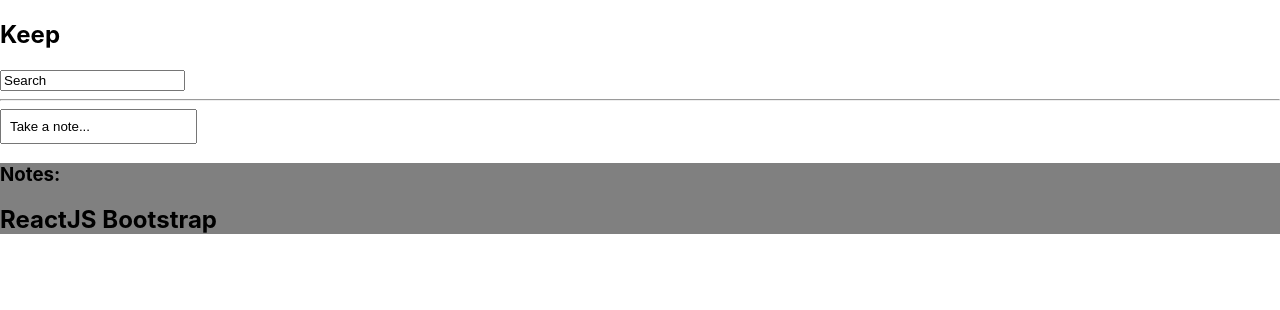
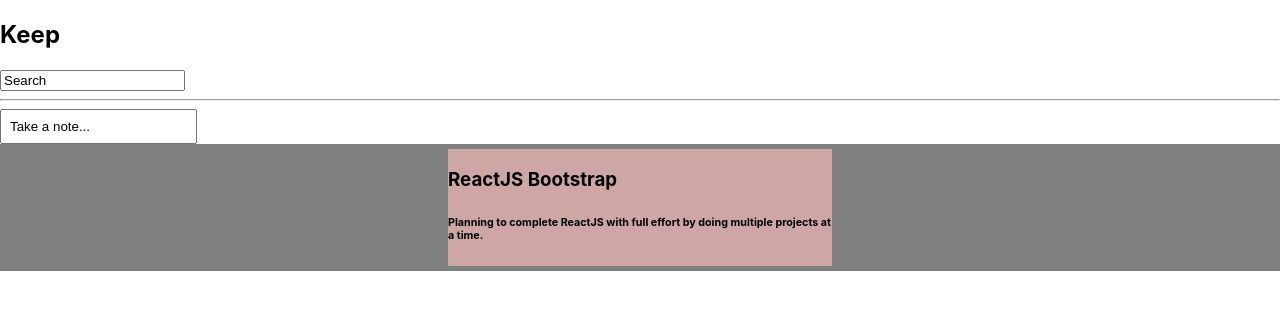
Before and after one commit to dhanapal4/google-keep-react-app, a React (Create React App) app: page / in a window 1280 px wide. Shown: the top 310 px of the page. Built offline with nearby package versions, Linux system fonts and the light colour scheme.

Commit message:
Note Card UI changed

```diff
--- a/src/Components/Body/ShowNotes.js
+++ b/src/Components/Body/ShowNotes.js
@@ -1,13 +1,19 @@
+import Card from "../UI/Card";
+import classes from "./ShowNotes.module.css";
 
-import Card from '../UI/Card';
-
-const ShowNotes=(props)=>{
-    return(
+const ShowNotes = (props) => {
+  return (
+    <div className={classes.bkg}>
+      {props.notes.map((note) => (
         <Card>
-            <h3>Notes:</h3>
-        {props.notes.map((note)=><h2 key={note.id}>{note.title}</h2>)}
+          <div key={note.id}>
+            <h3>{note.title}</h3>
+            <h6>{note.body}</h6>
+          </div>
         </Card>
-    );
-}
+      ))}
+    </div>
+  );
+};
 
 export default ShowNotes;
--- a/src/Components/Body/ShowNotes.module.css
+++ b/src/Components/Body/ShowNotes.module.css
@@ -0,0 +1,9 @@
+.bkg{
+    background-color: grey;
+    display: flex;
+    flex-direction: row;
+    flex-wrap: wrap;
+    justify-content: center;
+    /* align-items: center; */
+    /* display: inline; */
+}
--- a/src/Components/UI/Card.module.css
+++ b/src/Components/UI/Card.module.css
@@ -1,3 +1,5 @@
 .card{
-    background-color:grey;
+    background-color:rgb(206, 166, 166);
+    width: 30%;
+    border:  5px solid grey;
 }
```
